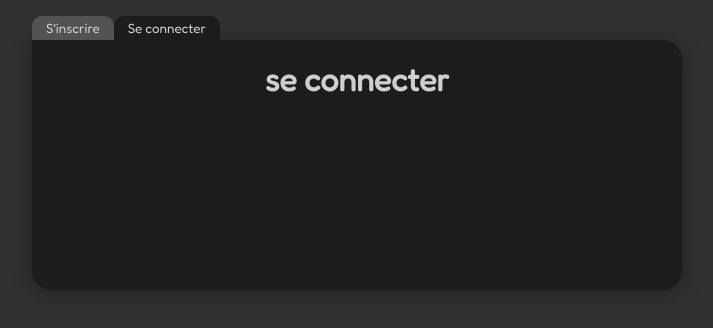
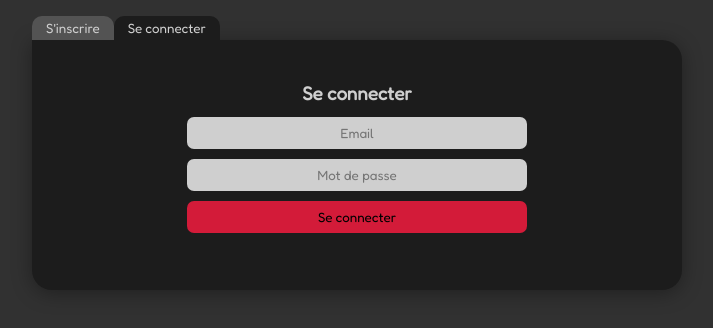
Before and after one commit to LucasLernoud/crud-react-firebase, a React (Create React App) app: page / in a window 1280 px wide. Both pictures are taken after a click on the button "Se connecter". Shown: the top 328 px of the page, without its empty margins (283-996 px from the left). Built offline with nearby package versions, Linux system fonts and the light colour scheme; no server answers.

Commit message:
partie auth terminée reste à coder le CRUD sur firebase

```diff
--- a/src/components/Login.js
+++ b/src/components/Login.js
@@ -1,11 +1,50 @@
-import React from 'react';
+import { signInWithEmailAndPassword } from "firebase/auth";
+import React from "react";
+import { useState } from "react";
+import { useRef } from "react";
+import { auth } from "../utils/firebase.config";
 
 const Login = () => {
-    return (
-        <div>
-            <h1>se connecter</h1>
-        </div>
-    );
+  const loginEmail = useRef();
+  const loginPassword = useRef();
+  const [error, setError] = useState(false)
+
+  const handleLogin = async (e) => {
+    e.preventDefault();
+
+    try {
+      const user = await signInWithEmailAndPassword(
+        auth,
+        loginEmail.current.value,
+        loginPassword.current.value
+      );
+      console.log(user);
+    } catch (error) {
+      console.log(error.message);
+      setError(true);
+    }
+
+    console.log(loginEmail.current.value, loginPassword.current.value);
+  };
+
+  return (
+    <div className="login-container">
+      <div className="login">
+        <h3>Se connecter</h3>
+        <form className="form-login" onSubmit={(e) => handleLogin(e)}>
+          <input type="email" placeholder="Email" required ref={loginEmail} />
+          <input
+            type="password"
+            placeholder="Mot de passe"
+            required
+            ref={loginPassword}
+          />
+          <input type="submit" value="Se connecter" />
+          <span>{error && "Le mail ou le mot de passe de correspondent pas"} </span>
+        </form>
+      </div>
+    </div>
+  );
 };
 
 export default Login;
--- a/src/styles/layout/_header.scss
+++ b/src/styles/layout/_header.scss
@@ -42,6 +42,7 @@
 
       form {
         display: grid;
+        min-width: 350px;
 
         input {
           text-align: center;
```
